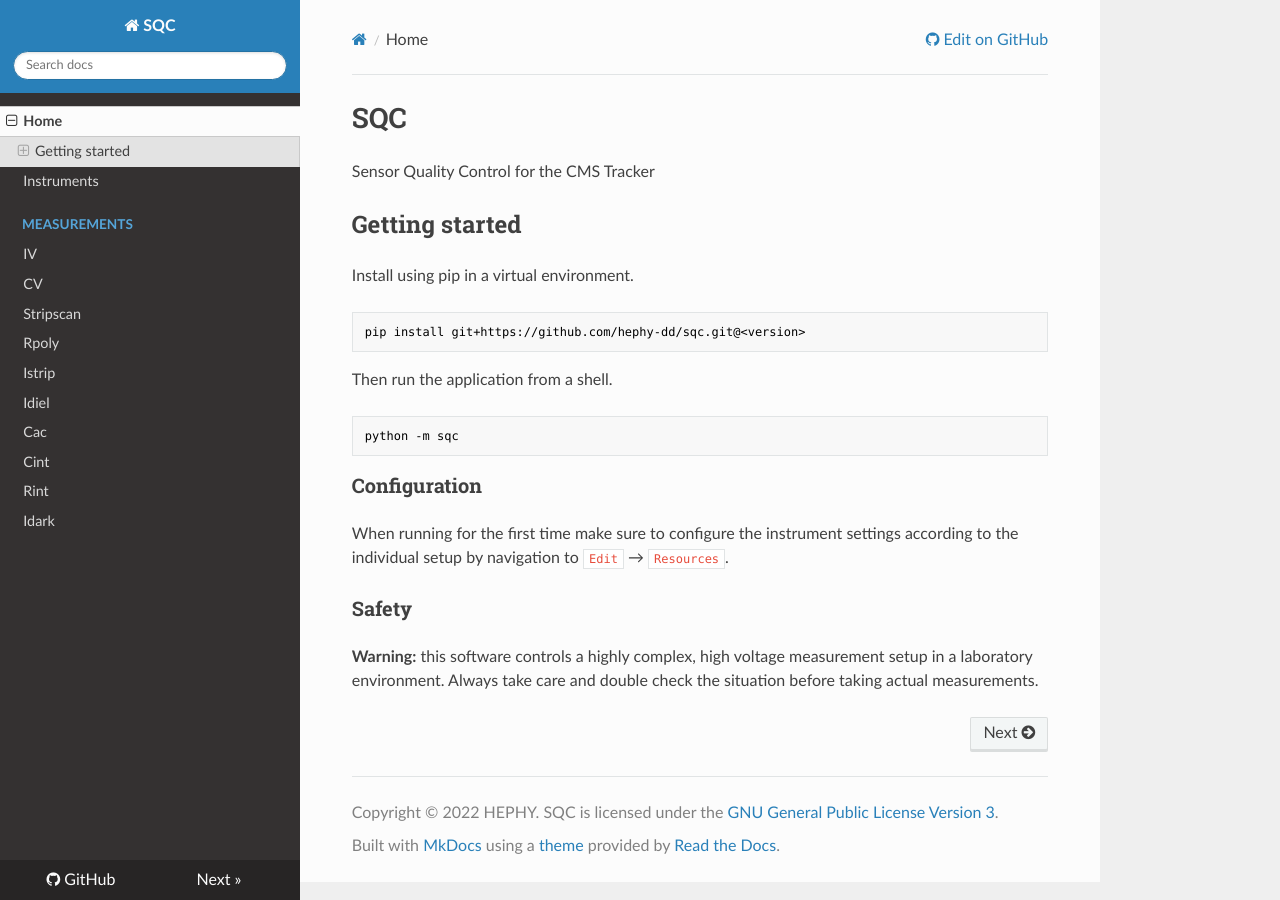
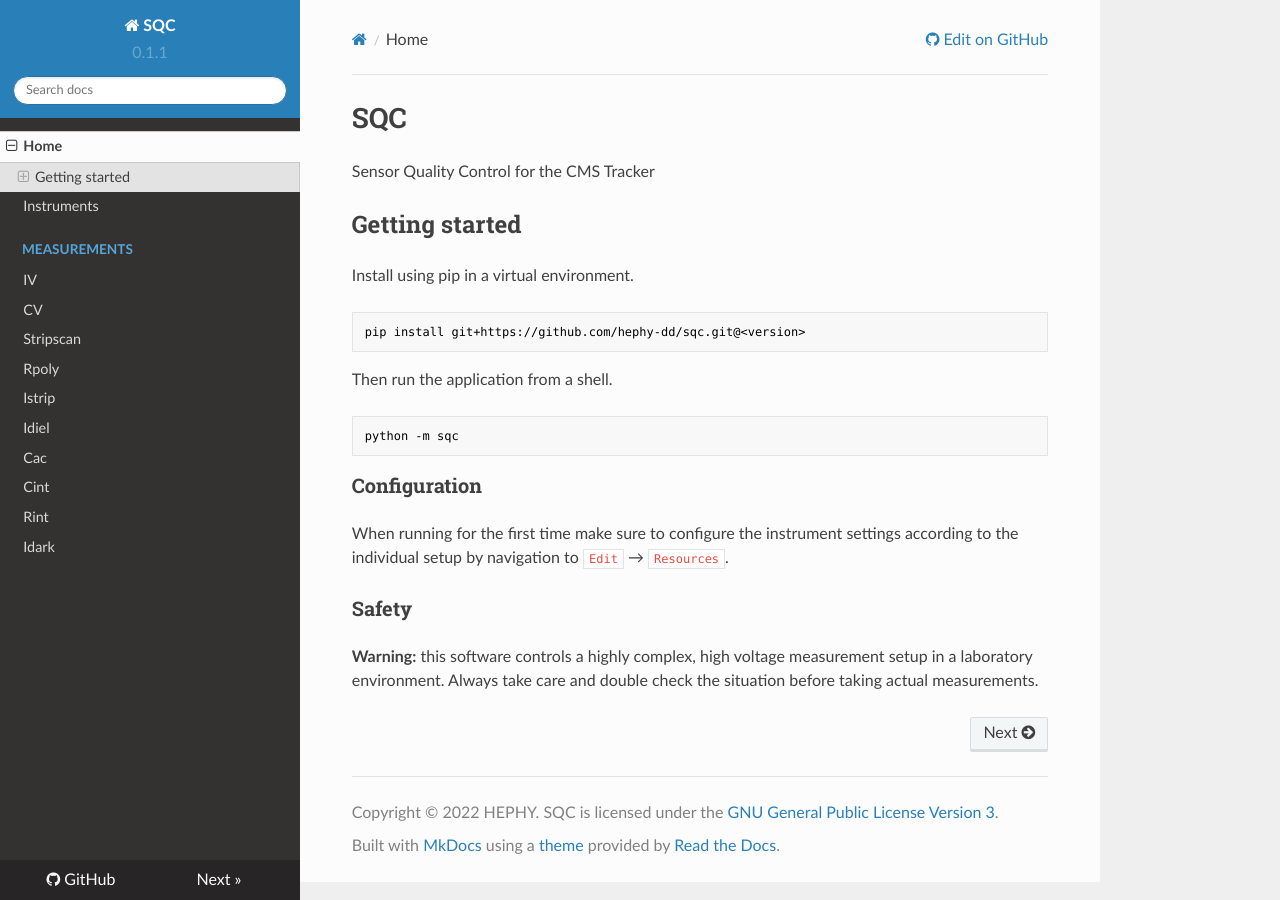
Before and after one commit to hephy-dd/sqc, an MkDocs documentation site: the page built from docs/index.md, in a window 1280 px wide. Built offline with MkDocs 1.6.1, drawn with Linux system fonts in a browser that asks for light colours; nearby versions of some CDN libraries.

Commit message:
updated changelog

```diff
--- a/mkdocs.yml
+++ b/mkdocs.yml
@@ -22,6 +22,8 @@ nav:
 
 markdown_extensions:
     - smarty
+extra:
+    version: 0.1.1
 theme:
     name: readthedocs
     locale: en
```
Also changed, not shown: 1 other file.
